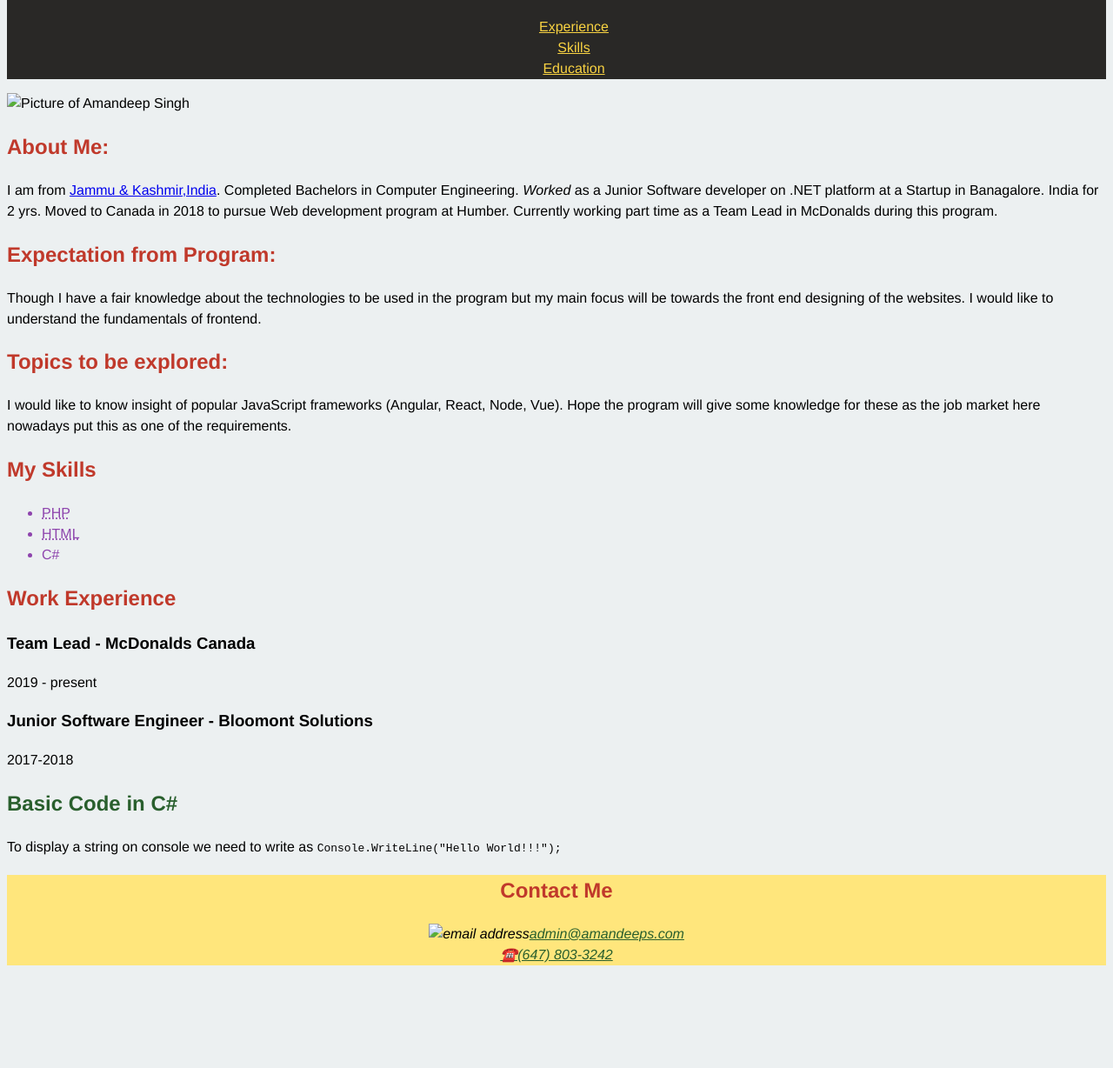
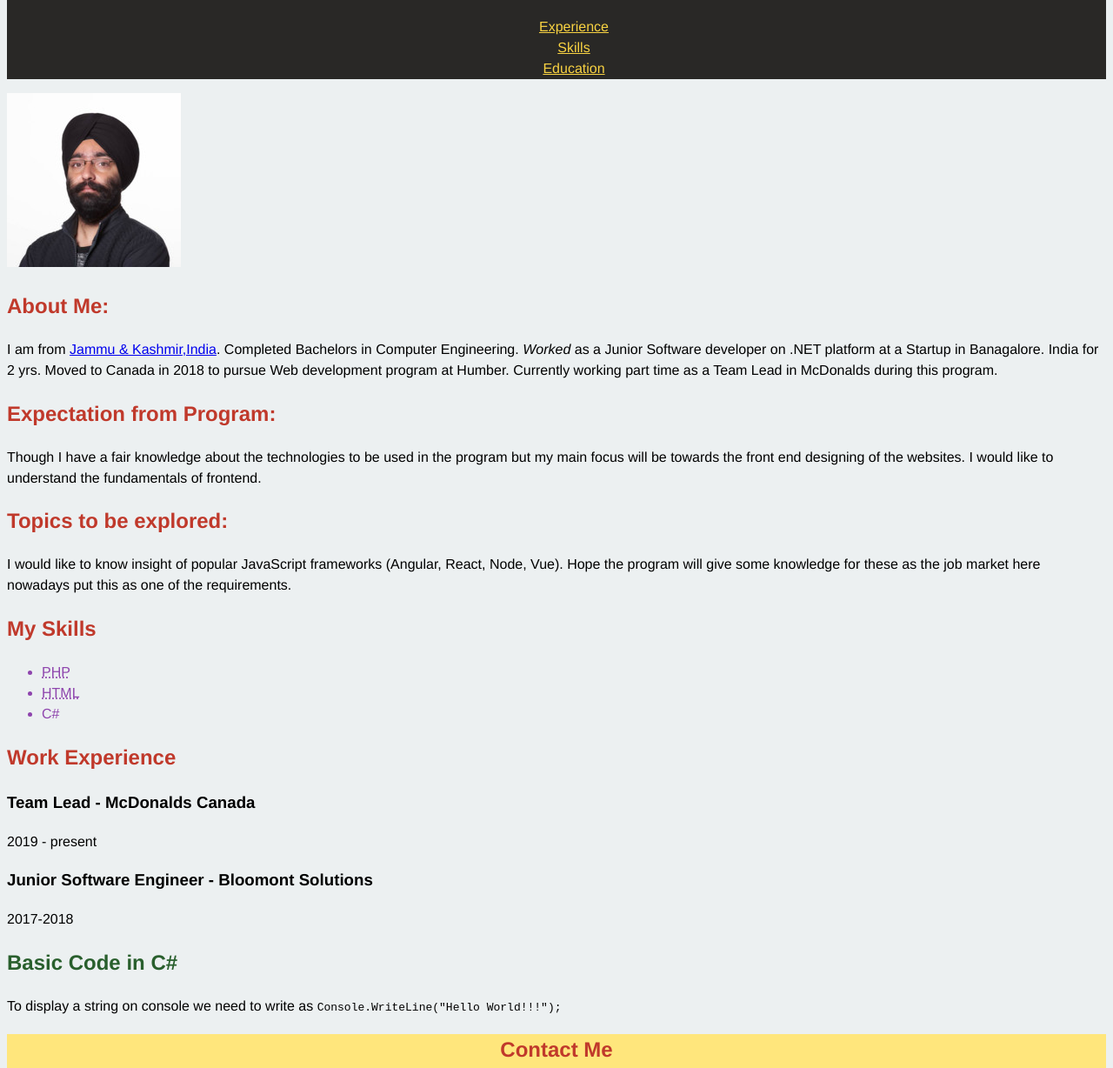
Before and after one commit to amnsworld/mybio, a plain HTML site: page index.html in a window 1280 px wide. Shown: the part 72-1300 px from the top of the page at 87% size. Before the commit the page ends 1190 px from the top, so only its background shows below. Drawn offline with Linux system fonts and the light colour scheme; the site is published under a folder, as on GitHub Pages, so addresses that start at the root find nothing.

Commit message:
images src folder path issue resolved

```diff
--- a/index.html
+++ b/index.html
@@ -18,7 +18,7 @@
 
         <main>
             <section>
-                <img src="/img/pic-amandeep.jpeg" alt="Picture of Amandeep Singh">
+                <img src="img/pic-amandeep.jpeg" alt="Picture of Amandeep Singh">
             </section>
 
             <section>
@@ -64,7 +64,7 @@
             <section>
                 <h2 class="section-headings">Contact Me</h2>
                 <address class="contact-address">
-                    <img class="email-icon" src="/img/mail.png" alt="email address"><a href="mailto:admin@amandeeps.com">admin@amandeeps.com</a><br>
+                    <img class="email-icon" src="img/mail.png" alt="email address"><a href="mailto:admin@amandeeps.com">admin@amandeeps.com</a><br>
                     <a href="tel:+16478033242">☎️(647) 803-3242</a>
                 </address>
 
```
